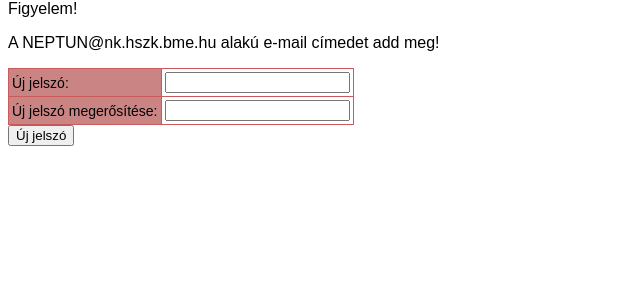
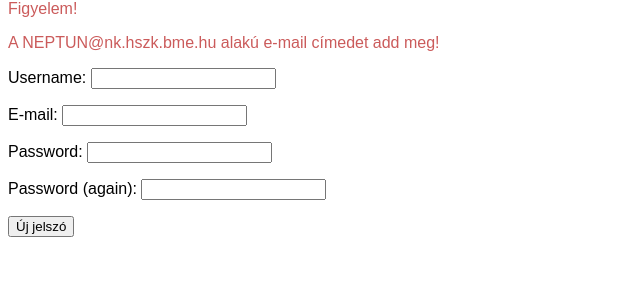
Before and after one commit to reedcourty/jelentkezes.tnt, a Django app: template jelentkezes/templates/registration/password_reset_form.html in a window 1280 px wide. Shown: the part 16-316 px from the top of the page, without its empty margins (0-640 px from the left). Run offline with Django 3.2, Linux system fonts and the light colour scheme; the template is opened without the code that fills it: values that come from a table or form of the project are taken from there, others are empty; parts of the project's set-up code (start-up, migrations or seed data) failed here and were passed over.

Commit message:
Az előző commit hülyeség volt.

```diff
--- a/jelentkezes/templates/registration/password_reset_form.html
+++ b/jelentkezes/templates/registration/password_reset_form.html
@@ -2,24 +2,14 @@
 
 {% block content %}
 
-<div>
+<div class="task">
 <p>Figyelem!</p>
 <p>A NEPTUN@nk.hszk.bme.hu alakú e-mail címedet add meg!</p>
 </div>
 
 <form method="post" action=".">
 {% csrf_token %}
-
-<table id="timetable">
-        <tr>
-            <td class="first_col"><label for="id_new_password1">Új jelszó:</label></td>
-            <td><input type="password" name="new_password1" id="id_new_password1" /></td>
-        </tr>
-        <tr>
-            <td class="first_col"><label for="id_new_password2">Új jelszó megerősítése:</label></td>
-            <td><input type="password" name="new_password2" id="id_new_password2" /></td>
-        </tr>
-    </table>
+    {{ form.as_p }}
   <input type="submit" value="Új jelszó" />
 </form>
 {% endblock %}
```
